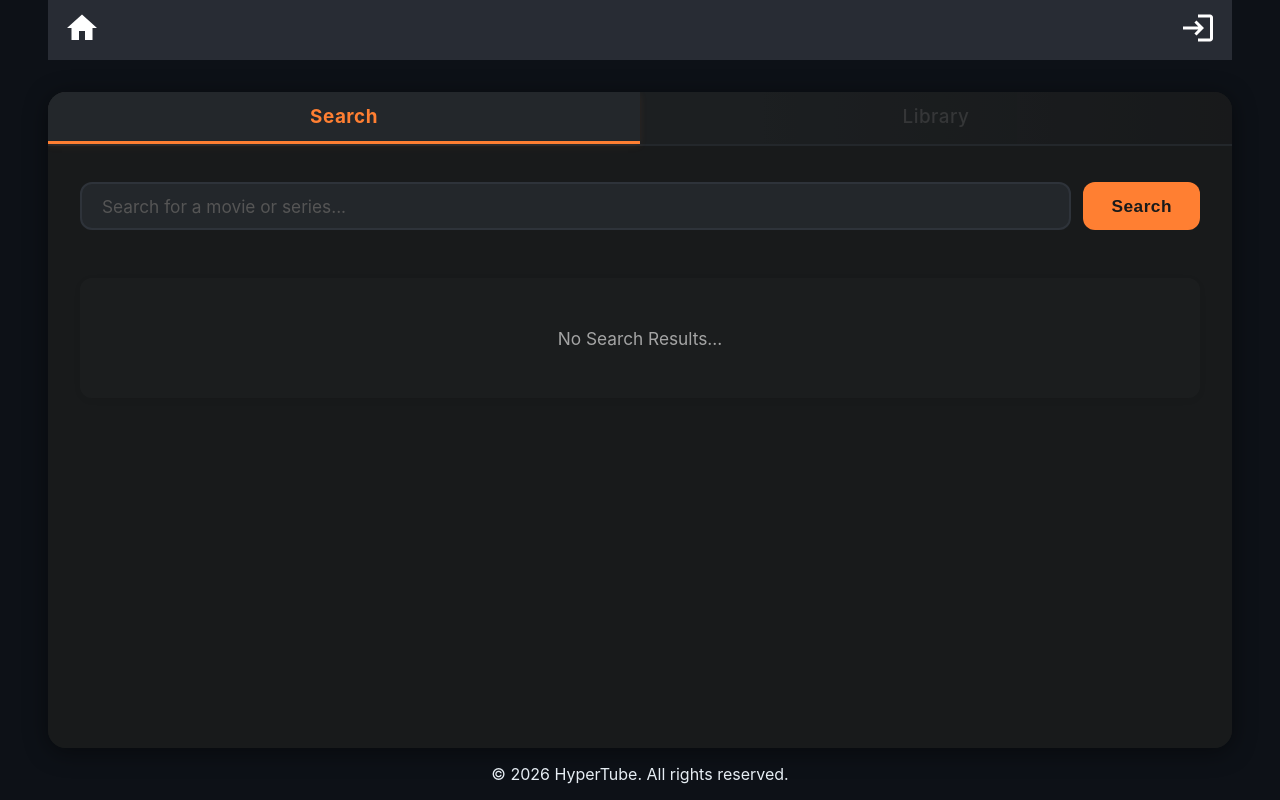
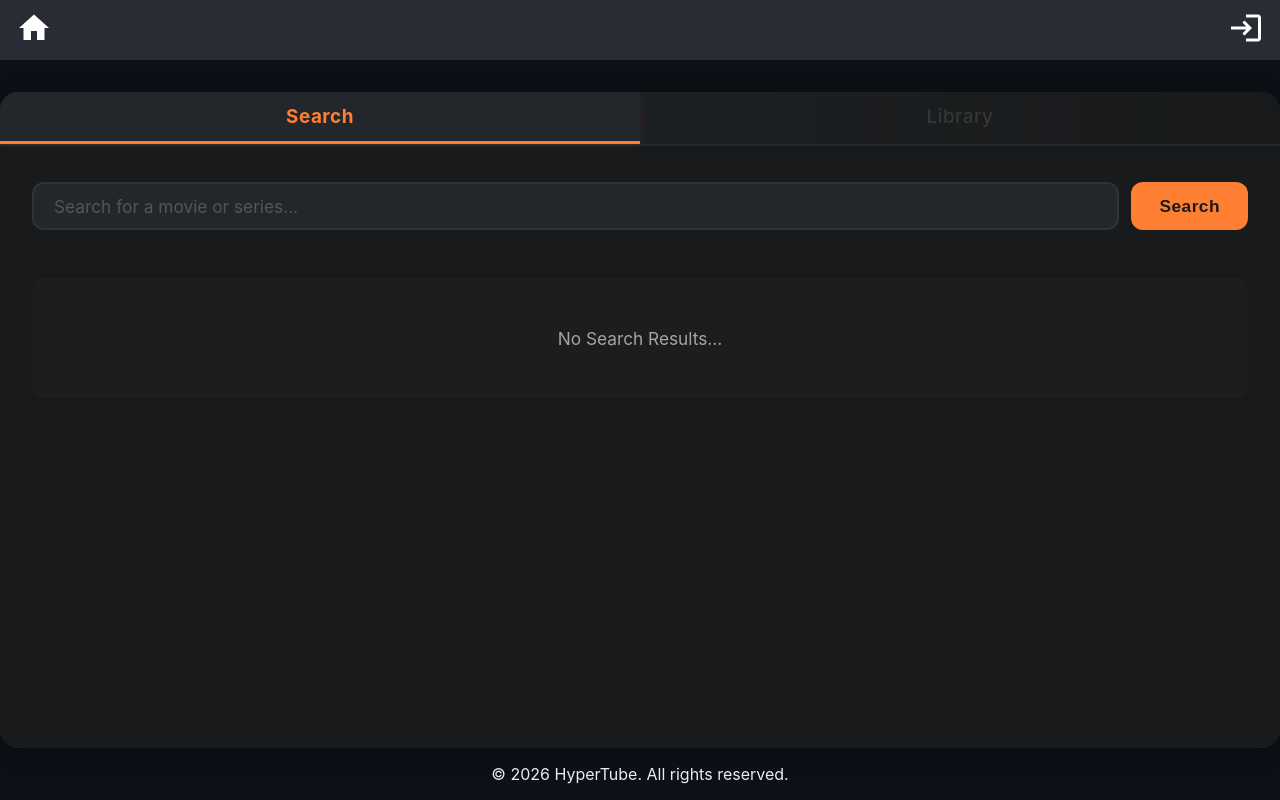
Before and after one commit to jtoulous/HyperTube, a React (Vite) app in the folder frontend/: page / in a window 1280 px wide. Built offline with nearby package versions, Linux system fonts and the light colour scheme.

Commit message:
fix layout

```diff
--- a/frontend/src/index.css
+++ b/frontend/src/index.css
@@ -22,7 +22,6 @@ body {
     flex: 1;
     display: flex;
     flex-direction: column;
-  padding: 0 48px;
 }
 
 a {
```
Lines whose indentation alone changed are shown as unchanged.
